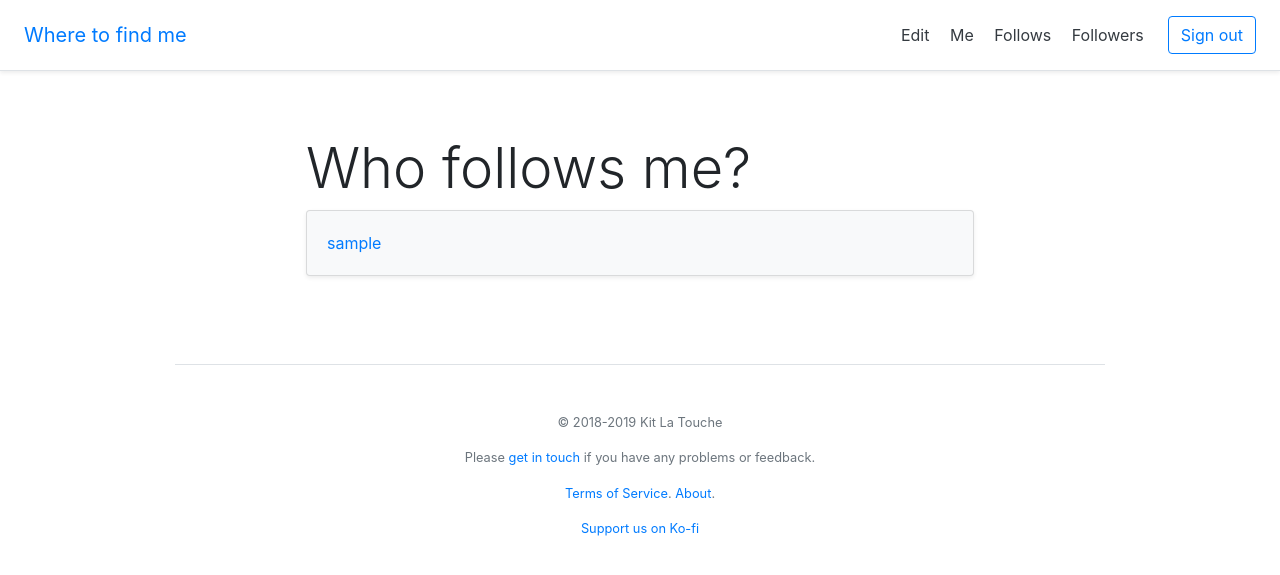
After one commit to wlonk/wheretofind.me, a Django app: page /s/followers/ in a window 1280 px wide. The commit adds this page. Shown: the top 575 px of the page. Run offline with Django 3.2, Linux system fonts and the light colour scheme; a user stored in the database is signed in; tables that the repository leaves empty hold one stand-in row (values such as "Sample post"); some libraries are stand-ins or nearby versions.

Commit message:
Show followers
Fixes #38.

```diff
--- a/templates/base.html
+++ b/templates/base.html
@@ -25,6 +25,7 @@
         <a class="p-2 text-dark" href="{% url "identity-edit" %}">Edit</a>
         <a class="p-2 text-dark" href="{% url "me" %}">Me</a>
         <a class="p-2 text-dark" href="{% url "follows" %}">Follows</a>
+        <a class="p-2 text-dark" href="{% url "followers" %}">Followers</a>
       </nav>
       {% endif %}
 
--- /dev/null
+++ b/templates/wheretofindme/follower_list.html
@@ -0,0 +1,18 @@
+{% extends "base.html" %}
+
+{% block "main" %}
+<h1 class="display-4">Who follows me?</h1>
+<div>
+  {% for follow in object_list %}
+    <div class="card bg-light shadow-sm mb-3">
+      <a href="{% url "user-profile" slug=follow.from_user.username %}">
+        <div class="card-body">
+          {{ follow.from_user.username }}
+        </div>
+      </a>
+    </div>
+  {% empty %}
+    No one's following you yet.
+  {% endfor %}
+</div>
+{% endblock "main" %}
--- a/wheretofindme/urls.py
+++ b/wheretofindme/urls.py
@@ -40,6 +40,7 @@ urlpatterns = [
     path("s/me/", views.MeRedirectView.as_view(), name="me"),
     path("s/edit/", views.EditView.as_view(), name="identity-edit"),
     path("s/follows/", views.FollowsView.as_view(), name="follows"),
+    path("s/followers/", views.FollowersView.as_view(), name="followers"),
     path("tos/", TemplateView.as_view(template_name="tos.html"), name="tos"),
     path("about/", TemplateView.as_view(template_name="about.html"), name="about"),
     path("", TemplateView.as_view(template_name="base.html"), name="root"),
--- a/wheretofindme/views.py
+++ b/wheretofindme/views.py
@@ -49,6 +49,14 @@ class FollowsView(LoginRequiredMixin, ListView):
         return Follow.objects.filter(from_user=self.request.user)
 
 
+class FollowersView(LoginRequiredMixin, ListView):
+    model = Follow
+    template_name = "wheretofindme/follower_list.html"
+
+    def get_queryset(self):
+        return Follow.objects.filter(to_user=self.request.user)
+
+
 class FollowViewset(viewsets.ModelViewSet):
     model = Follow
     serializer_class = FollowSerializer
```
